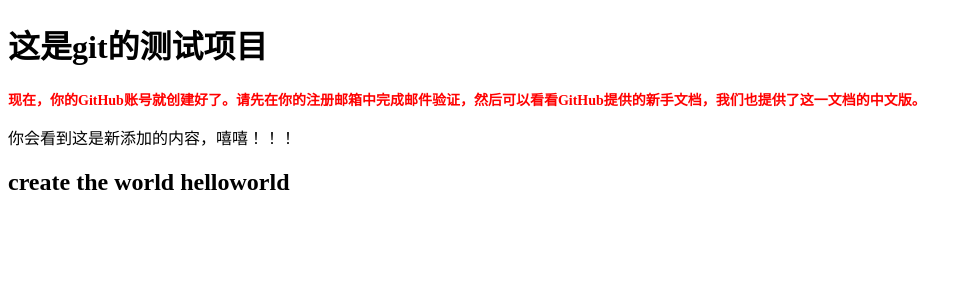
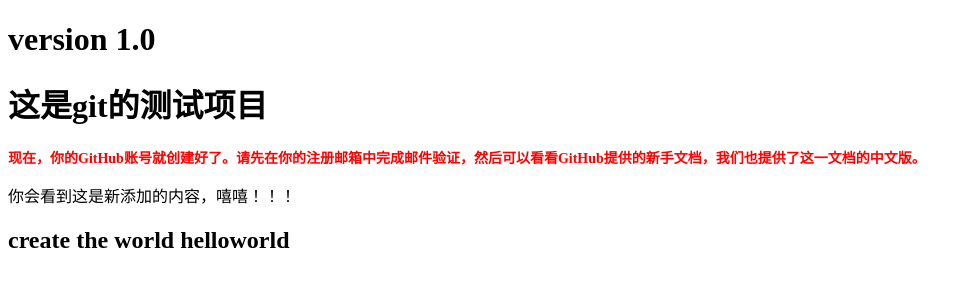
Before and after one commit to lh57494110/demo01, a plain HTML site: page index.html in a window 1280 px wide. Shown: the whole page, without its empty margins (0-972 px from the left). Drawn offline with Linux system fonts and the light colour scheme.

Commit message:
index.html version 1.0

```diff
--- a/index.html
+++ b/index.html
@@ -7,9 +7,10 @@
 
 </head>
 <body>
+	<h1>version 1.0</h1>
 	<h1>这是git的测试项目</h1>
 	<p class="one">现在，你的GitHub账号就创建好了。请先在你的注册邮箱中完成邮件验证，然后可以看看GitHub提供的新手文档，我们也提供了这一文档的中文版。</p>
 	<p>你会看到这是新添加的内容，嘻嘻！！！</p>
-	<h2>create the world helloworld</h2>
+	<h2>create the world helloworld </h2>
 </body>
 </html>
```
